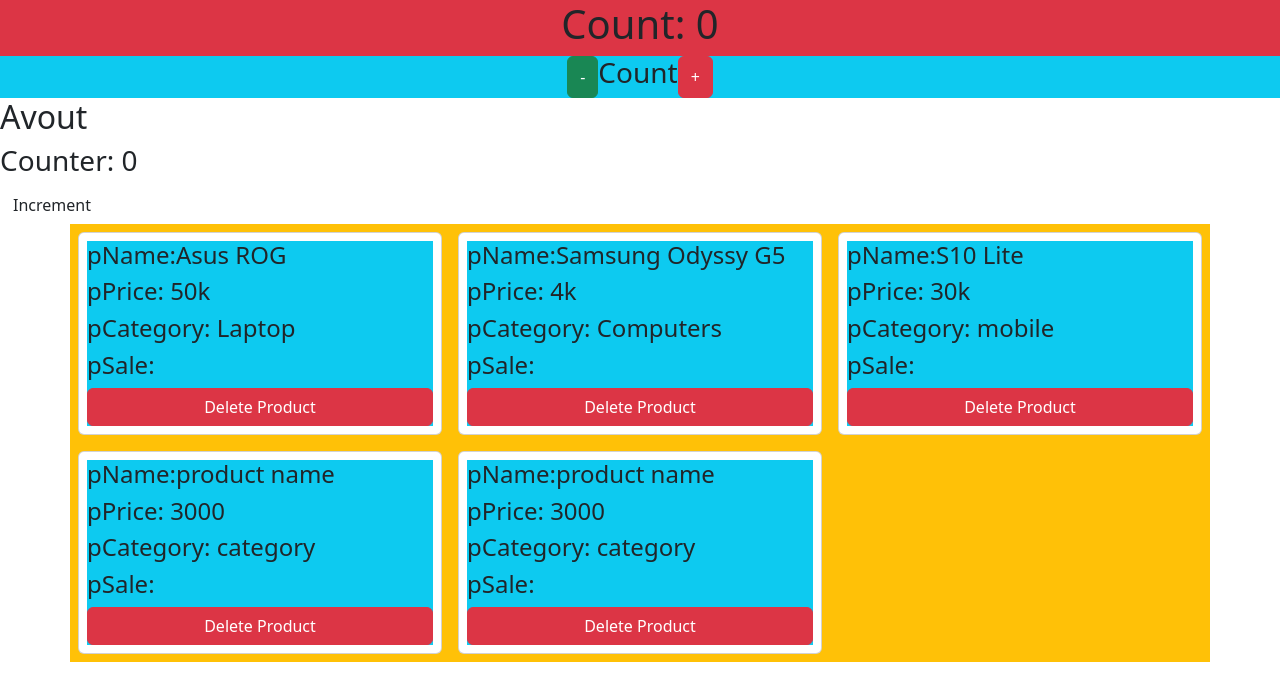
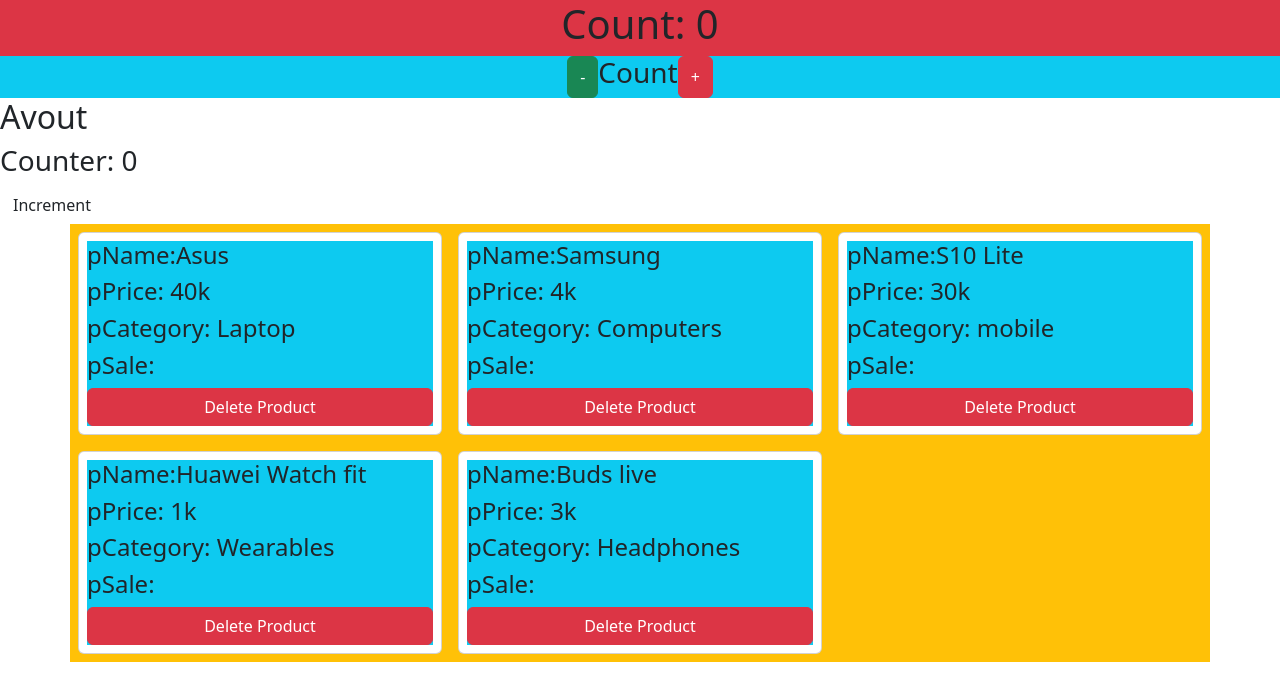
Before and after one commit to Nouh1408/React-std, a React (Vite) app: page / in a window 1280 px wide. Shown: the top 700 px of the page. Built offline with nearby package versions, Linux system fonts and the light colour scheme.

Commit message:
small changes

```diff
--- a/src/About.jsx
+++ b/src/About.jsx
@@ -9,13 +9,13 @@
   const [counter, setCounter] = useState(0)
   const [product, setProduct] = useState([
     {
-      name: 'Asus ROG',
-      price: '50k',
+      name: 'Asus',
+      price: '40k',
       category: 'Laptop',
       onSale: true,
     },
     {
-      name: 'Samsung Odyssy G5',
+      name: 'Samsung ',
       price: '4k',
       category: 'Computers',
       onSale: true,
@@ -27,15 +27,15 @@
       onSale: true,
     },
     {
-      name: 'product name',
-      price: '3000',
-      category: 'category',
+      name: 'Huawei Watch fit',
+      price: '1k',
+      category: 'Wearables',
       onSale: true,
     },
     {
-      name: 'product name',
-      price: '3000',
-      category: 'category',
+      name: 'Buds live',
+      price: '3k',
+      category: 'Headphones',
       onSale: true,
     }
 
```
